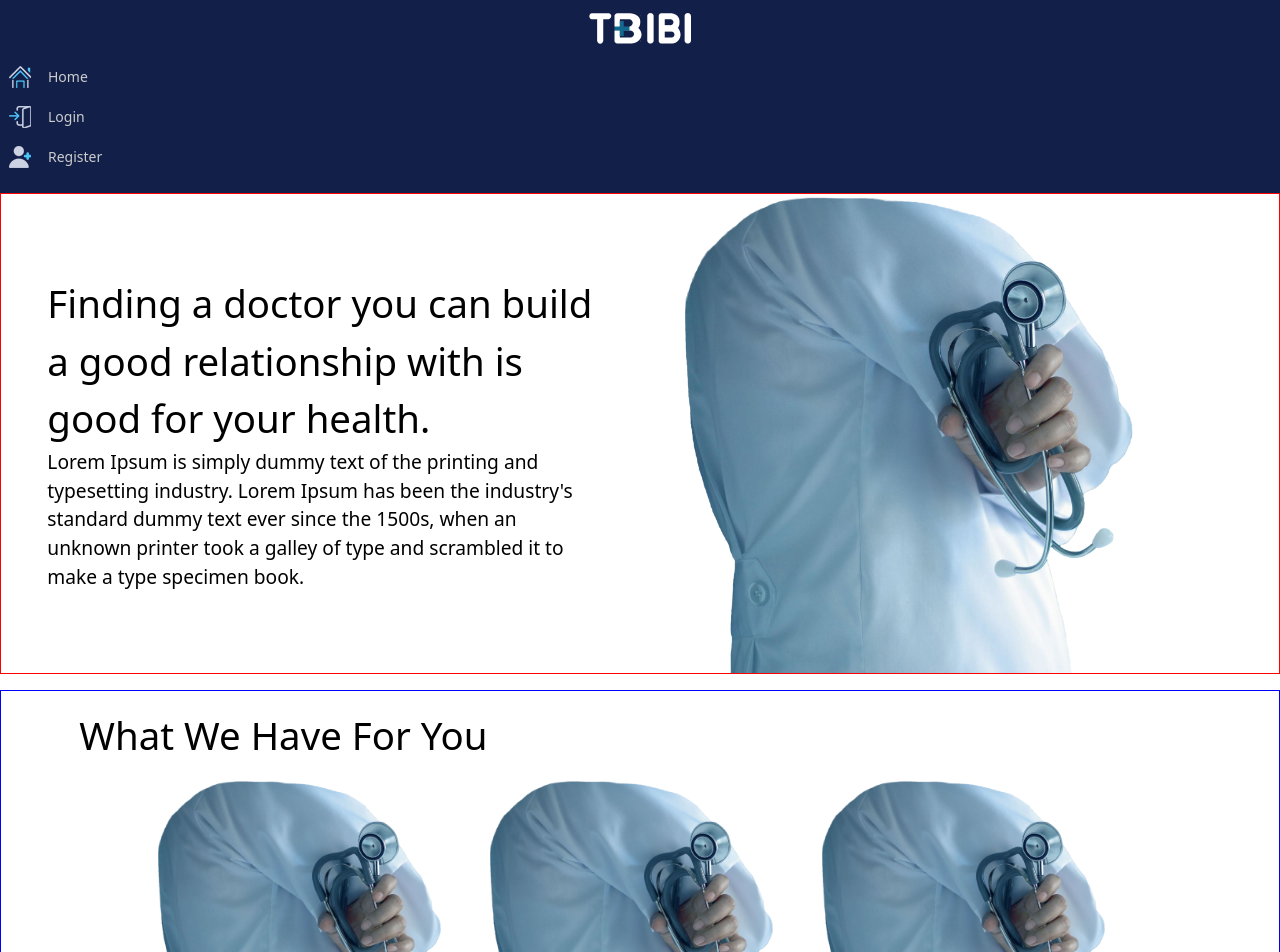
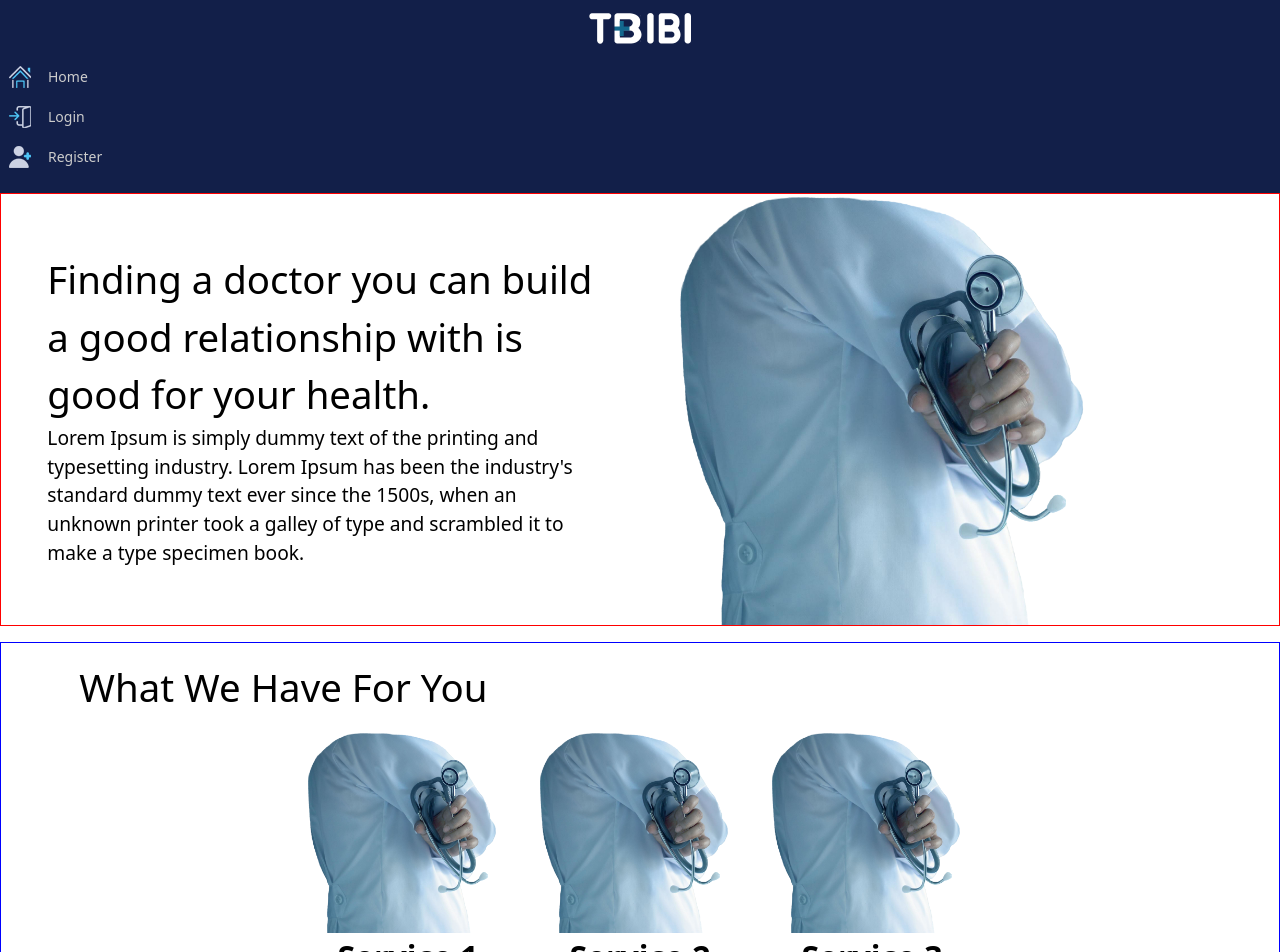
Before and after one commit to AmineMekki01/tbibi_front_end, a React (Create React App) app: page /HomePage in a window 1280 px wide. Shown: the top 952 px of the page. Built offline with nearby package versions, Linux system fonts and the light colour scheme.

Commit message:
feat(enhance): Enhancing the Front of homepage

```diff
--- a/src/components/HomePage.js
+++ b/src/components/HomePage.js
@@ -37,29 +37,34 @@ const HeaderMedia = styled.div`
   width: 50%;
   height: 100%;
   img {
-    max-width: 100%;  // Ensures image doesn't overflow container
-    height: auto;     // Maintains aspect ratio
+    max-width: 90%;
+    height: auto;
   }
-  // add media queries for responsiveness
   @media (max-width: 550px) {
     width: 30%;
     padding: 10px 10px 10px 0;
+  }
 
-  }
 `;
 
 const MainTitle = styled.p`
   width: 90%;
   margin: 0 auto;
   font-size: 3vw;
-  min-font-size: 2em;
+  @media (max-width: 750px) {
+    font-size: 2rem;
+
+  }
 `;
 
 const Mainpara = styled.p`
   width: 90%;
   margin: 0 auto;
   font-size: 1.5vw;
-  min-font-size: 1em;
+  @media (max-width: 750px) {
+    font-size: 1rem;
+
+  }
 `;
 
 const Services = styled.div`
@@ -84,20 +89,20 @@ const Service = styled.div`
 `;
 
 const ServiceIcon = styled.div`
-  width: 300px;
-  height: 300px;
-  min-width: 300px;
-  min-height: 300px;
-  max-width: 300px;
-  max-height: 300px;
+  width: 200px;
+  height: 200px;
+  min-width: 200px;
+  min-height: 200px;
+  max-width: 200px;
+  max-height: 200px;
   img {
-    max-width: 300px;
-    height: 300px;
+    max-width: 200px;
+    height: 200px;
   }
 `;
 
 const ServiceTitle = styled.p`
-  max-width: 300px;
+  max-width: 200px;
   font-size: 2rem;
   font-weight: bold;
   text-align: center;
@@ -105,7 +110,7 @@ const ServiceTitle = styled.p`
 
 const ServiceDescription = styled.p`
   width: 100%;
-  max-width: 300px;
+  max-width: 200px;
   font-size: 1rem;
   min-font-size: 1rem;
   text-align: center;
```
